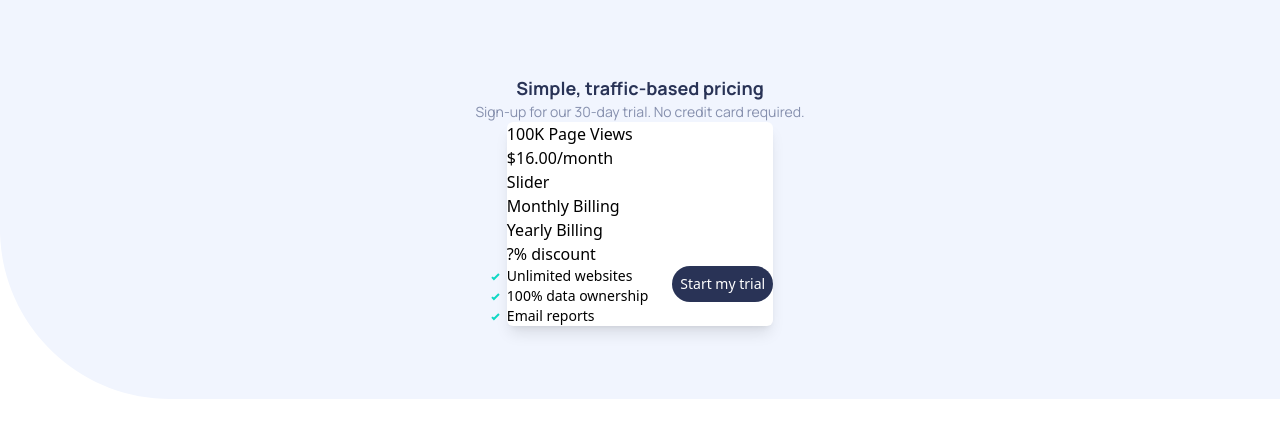
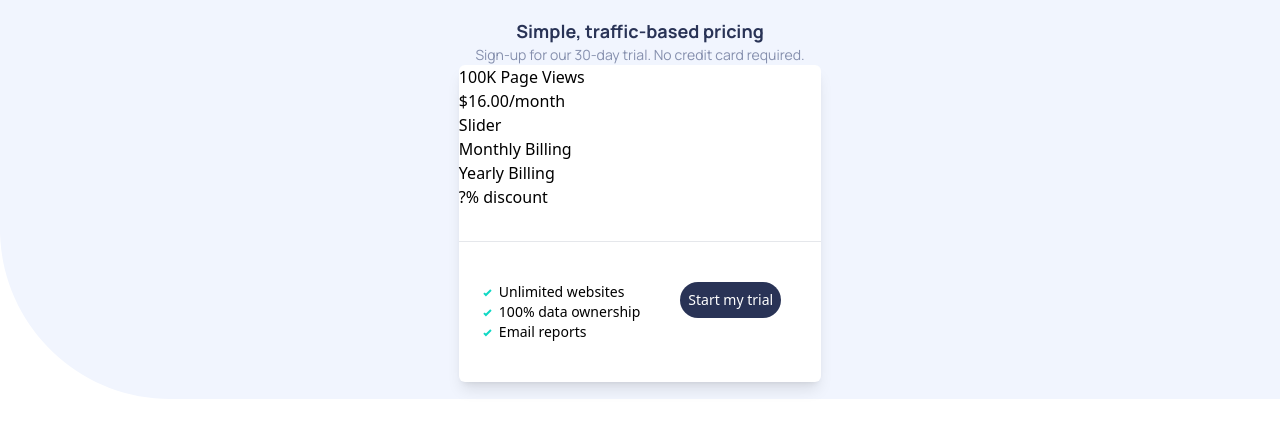
Before and after one commit to lavollmer/interactive-pricing-tool, a React (Vite) app: page / in a window 1280 px wide. Shown: the top 438 px of the page. Built offline with nearby package versions, Linux system fonts and the light colour scheme.

Commit message:
adding horizontal line

```diff
--- a/src/App.jsx
+++ b/src/App.jsx
@@ -41,7 +41,8 @@ function App() {
               <p>Yearly Billing</p>
               <p>?% discount</p>
             </div>
-            <div className="flex flex-row space-x-6">
+            <hr class="h-px my-8 bg-gray-200 border-0 dark:bg-gray-700"></hr>
+            <div className="flex flex-row space-x-10 m-10">
               <ul className="checkmark-list text-sm">
                 <li>Unlimited websites</li>
                 <li>100% data ownership</li>
```
